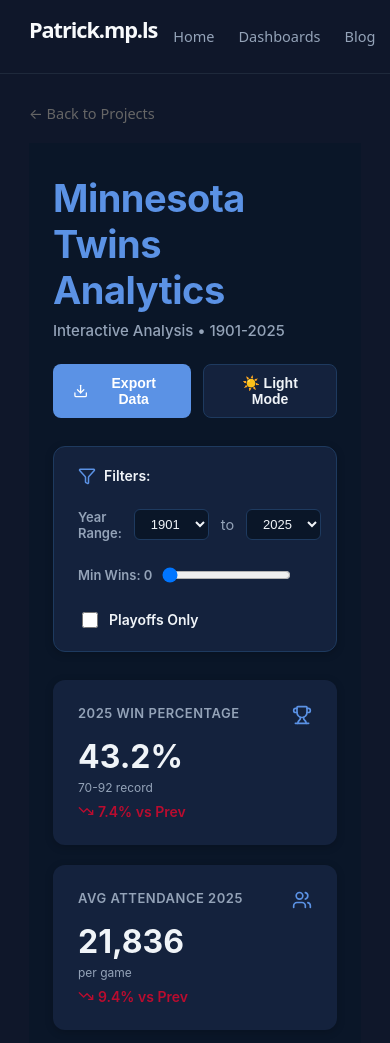
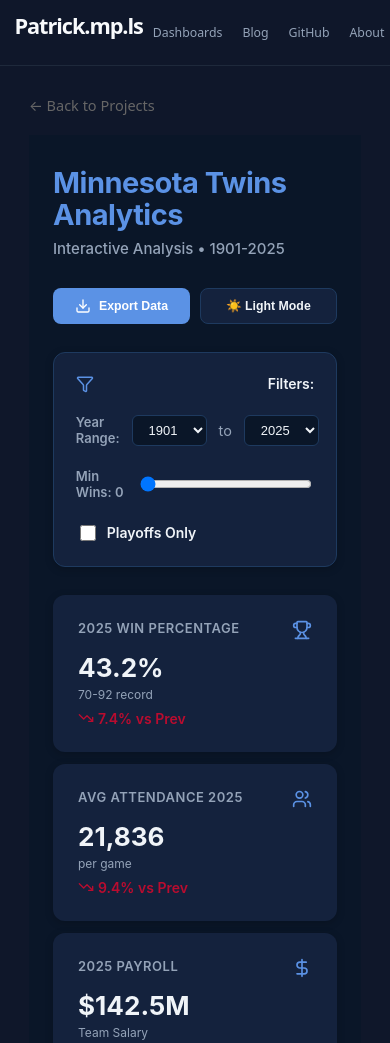
Before and after one commit to patbritton/portfolio, an Astro site: page /projects/twins in a window 390 px wide. Shown: the top 1043 px of the page. Built offline with nearby package versions, Linux system fonts and the light colour scheme; Astro itself is replaced by a stand-in of ours.

Commit message:
feat: Add mobile responsiveness fixes for dashboard and header styles

```diff
--- a/src/styles/TwinsDashboard.css
+++ b/src/styles/TwinsDashboard.css
@@ -459,3 +459,71 @@
   border: 1px solid #334155;
   box-shadow: 0 25px 50px -12px rgba(0, 0, 0, 0.5);
 }
+
+/* --- Mobile Dashboard Fixes --- */
+@media (max-width: 768px) {
+
+  /* 1. Fix the Header Area */
+  .header-content {
+    flex-direction: column; /* Stack title and buttons */
+    align-items: flex-start;
+    gap: 1.5rem;
+  }
+
+  .main-title {
+    font-size: 2rem; /* Shrink huge title */
+    line-height: 1.1;
+  }
+
+  /* 2. Fix the Buttons */
+  .button-group {
+    width: 100%;
+    display: grid;
+    grid-template-columns: 1fr 1fr; /* Side-by-side buttons */
+    gap: 10px;
+  }
+
+  .btn {
+    justify-content: center;
+    width: 100%;
+    font-size: 0.85rem;
+    padding: 10px;
+  }
+
+  /* 3. Fix the Filter/Slider Bar */
+  .filter-card {
+    flex-direction: column; /* Stack filters vertically */
+    align-items: stretch;   /* Stretch to full width */
+    gap: 1.5rem;
+    padding: 1.5rem;
+  }
+
+  .filter-group {
+    width: 100%;
+    justify-content: space-between;
+  }
+
+  /* Force sliders to fit the screen */
+  .year-slider, input[type="range"] {
+    width: 100% !important; /* Override inline width */
+    flex-grow: 1;
+    max-width: none;
+  }
+
+  /* 4. Fix the Metrics Grid */
+  .metrics-grid {
+    grid-template-columns: 1fr 1fr; /* 2 columns instead of auto-fit */
+    gap: 12px;
+  }
+
+  .metric-value {
+    font-size: 1.8rem; /* Slightly smaller numbers */
+  }
+}
+
+/* Extra small screens (iPhone SE, etc) */
+@media (max-width: 400px) {
+  .metrics-grid {
+    grid-template-columns: 1fr; /* 1 column for very small screens */
+  }
+}
--- a/src/styles/global.css
+++ b/src/styles/global.css
@@ -58,3 +58,28 @@
   margin: 0 auto;
   padding: 2rem;
 }
+
+/* --- Mobile Header Fixes --- */
+@media (max-width: 768px) {
+  nav {
+    padding: 0.75rem 1rem; /* Reduce padding */
+  }
+
+  .logo {
+    font-size: 1.2rem; /* Smaller logo */
+  }
+
+  .nav-links {
+    gap: 10px; /* Tighter spacing between items */
+  }
+
+  .nav-links a {
+    margin-left: 10px; /* Tighter link spacing */
+    font-size: 0.85rem; /* Smaller text */
+  }
+
+  /* Hide "Home" text on mobile to save space (Logo acts as Home) */
+  .nav-links a[href="/"] {
+    display: none;
+  }
+}
```
